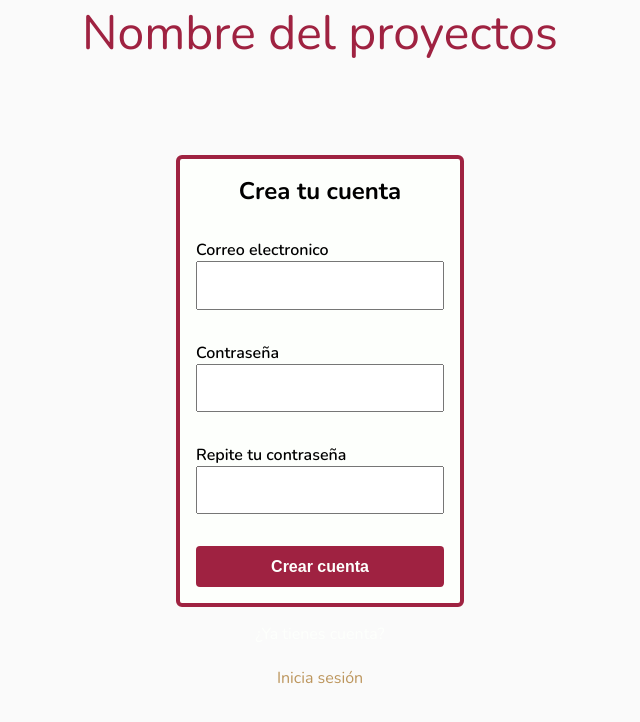
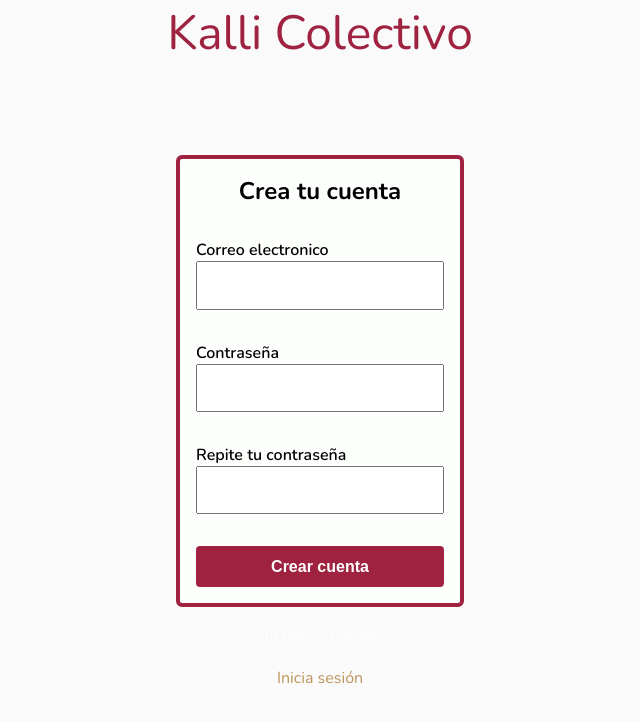
Before and after one commit to wikirp/comunidad_unrc, a Next.js app: page /singup in a window 1280 px wide. Shown: the top 722 px of the page, without its empty margins (320-960 px from the left). Built offline with nearby package versions, Linux system fonts and the light colour scheme; no server answers.

Commit message:
Actualizar page.js

```diff
--- a/app/singup/page.js
+++ b/app/singup/page.js
@@ -102,7 +102,7 @@ const page = () => {
   return (
     <main className={styles.contenedor}>
       <Link href={"/"} className={styles.titulo}>
-        Nombre del proyectos
+        Kalli Colectivo
       </Link>
 
       <div>
```
